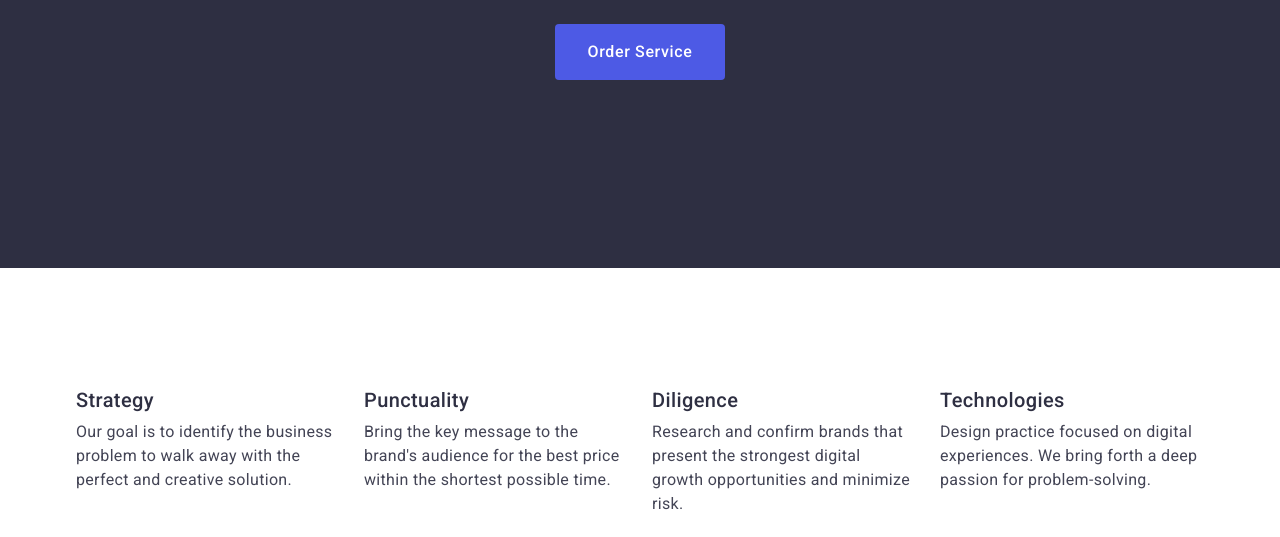
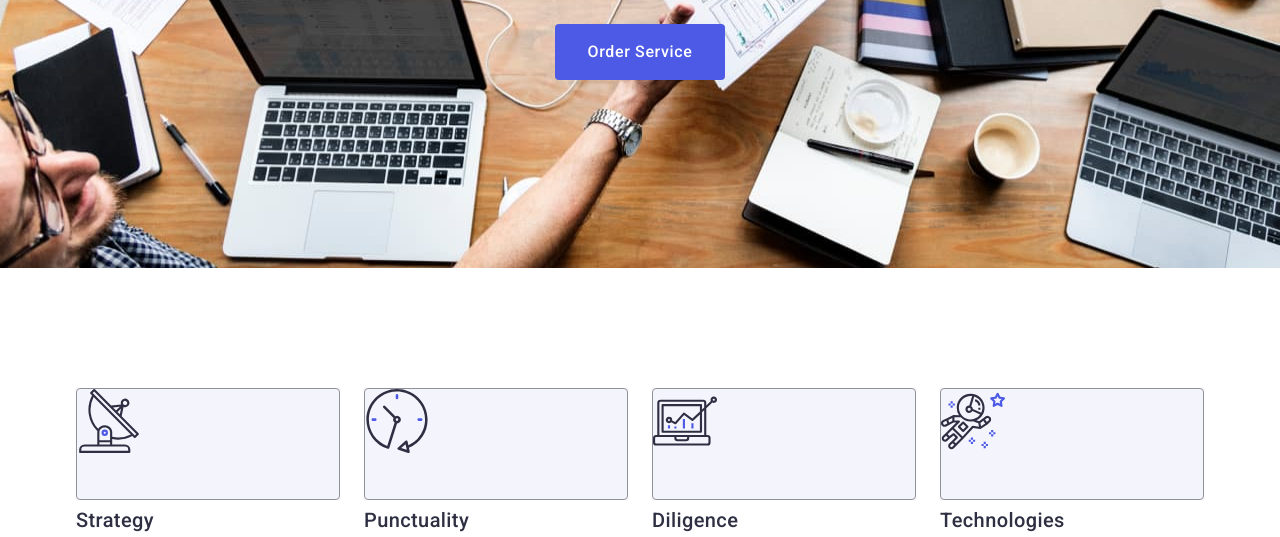
Before and after one commit to Zaitseva-08/goit-markup-hw-04, a plain HTML site: page index.html in a window 1280 px wide. Shown: the part 405-942 px from the top of the page. Drawn offline with nearby package versions, Linux system fonts and the light colour scheme.

Commit message:
add file sprite

```diff
--- a/css/styles.css
+++ b/css/styles.css
@@ -110,6 +110,10 @@ button {
 .main-pages {
   background: #2e2f42;
   padding: 188px 0;
+  background-image:
+   url(../images/people-office.jpg);
+  background-repeat: no-repeat;
+  background-size: cover;
 }
 .main-page {
   font-weight: 700;
@@ -166,6 +170,15 @@ button {
   clip-path: inset(100%);
   clip: rect(0 0 0 0);
   overflow: hidden;
+}
+.benefits-app {
+  border: 1px solid #8e8f99;
+border-radius: 4px;
+width: 264px;
+height: 112px;
+background: #f4f4fd;
+margin-bottom: 8px;
+
 }
 .page-title-list {
   display: flex;
--- a/index.html
+++ b/index.html
@@ -59,7 +59,7 @@
     </header>
     <main>
       <section class="main-pages">
-        <div class="container">
+        <div class="container ">
           <h1 class="main-page">Effective Solutions for Your Business</h1>
           <button class="main-page-btn" type="button">Order Service</button>
         </div>
@@ -69,6 +69,13 @@
           <h2 class="page-title visually-hidden">Our benefits</h2>
           <ul class="page-title-list">
             <li class="text-item">
+              <div class="benefits-app">
+                <a href="#">
+                <svg class="add-app" width="64" height="64">
+                <use href="./images/sprite.svg#icon-antenna-1"></use>
+              </svg>
+            </a>
+            </div>
               <h3 class="page-title-text">Strategy</h3>
               <p class="text-list">
                 Our goal is to identify the business problem to walk away with
@@ -76,6 +83,12 @@
               </p>
             </li>
             <li class="text-item">
+              <div class="benefits-app"><a href="#">
+                <svg class="add-app" width="64" height="64">
+                <use href="./images/sprite.svg#icon-clock-1"></use>
+              </svg>
+            </a>
+              </div>
               <h3 class="page-title-text">Punctuality</h3>
               <p class="text-list">
                 Bring the key message to the brand's audience for the best price
@@ -83,6 +96,12 @@
               </p>
             </li>
             <li class="text-item">
+              <div class="benefits-app"><a href="#">
+                <svg class="add-app" width="64" height="64">
+                <use href="./images/sprite.svg#icon-diagram-1"></use>
+              </svg>
+            </a>
+              </div>
               <h3 class="page-title-text">Diligence</h3>
               <p class="text-list">
                 Research and confirm brands that present the strongest digital
@@ -90,6 +109,12 @@
               </p>
             </li>
             <li class="text-item">
+              <div class="benefits-app"><a href="#">
+                <svg class="add-app" width="64" height="64">
+                <use href="./images/sprite.svg#icon-astronaut-1"></use>
+              </svg>
+            </a>
+              </div>
               <h3 class="page-title-text">Technologies</h3>
               <p class="text-list">
                 Design practice focused on digital experiences. We bring forth a
```
Also changed, not shown: images/people-office.jpg (added), images/sprite.svg (added).
